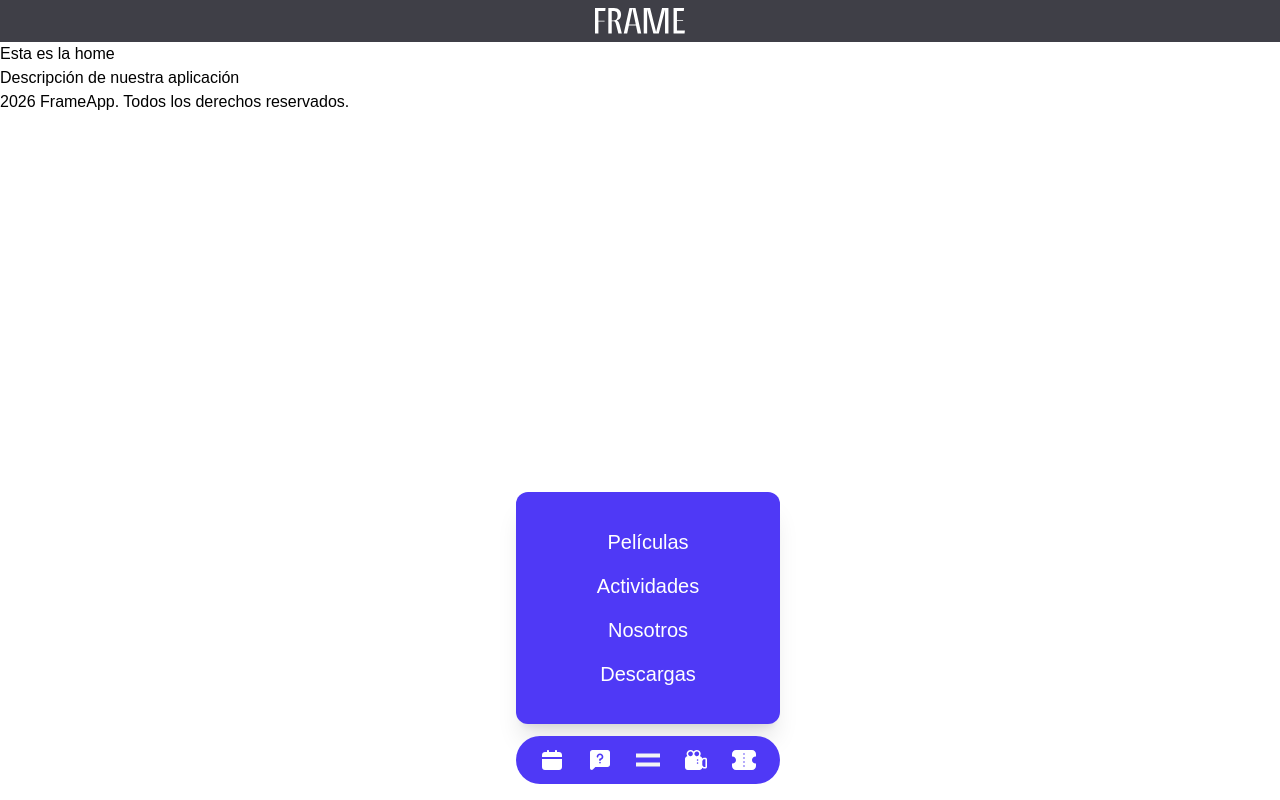
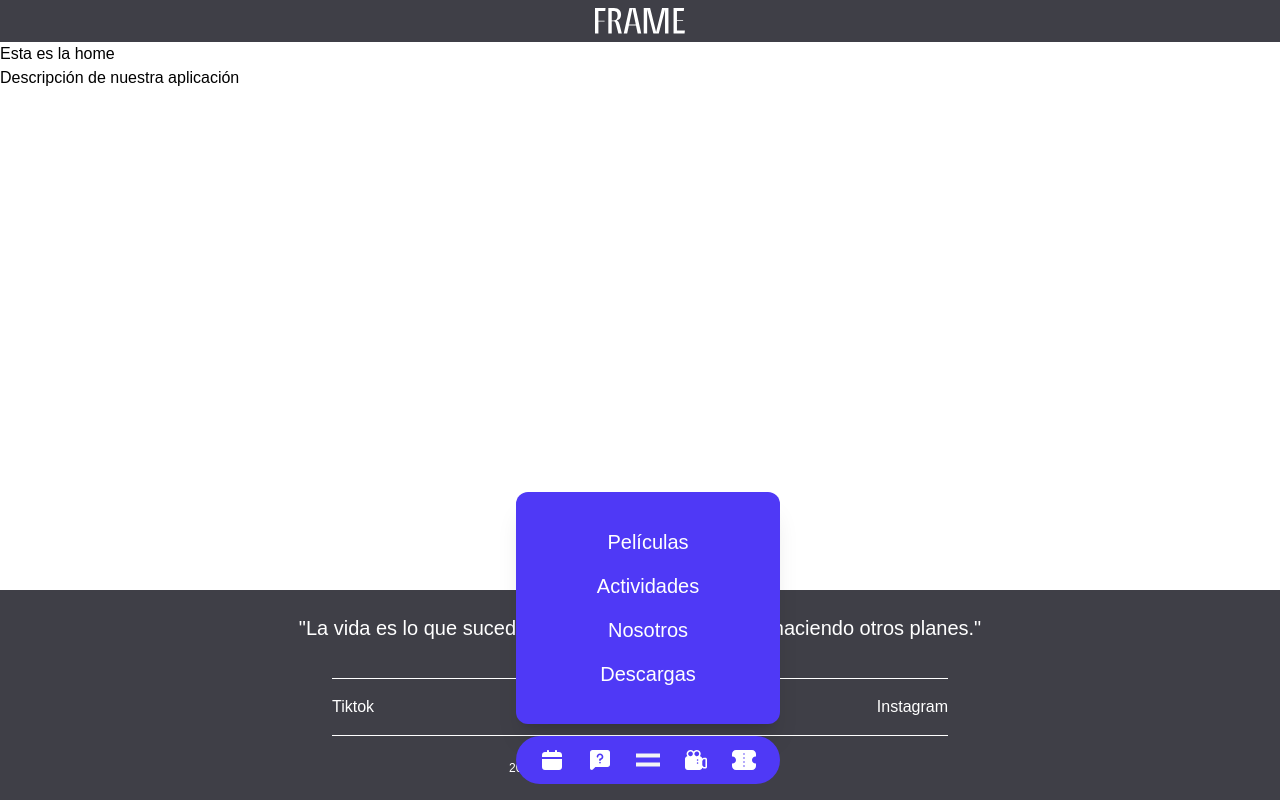
Before and after one commit to monixvision/app-frame, a React (Vite) app: page / in a window 1280 px wide. Built offline with nearby package versions, Linux system fonts and the light colour scheme.

Commit message:
hemos creado el footer, añadido la cita y añadido los enlaces externos a las redes sociales, además de añadido los estilos y cosas basic del index

```diff
--- a/index.html
+++ b/index.html
@@ -7,7 +7,9 @@
     <title>app-frame</title>
   </head>
   <body>
-    <div id="root"></div>
+    <div id="root">
+      <!-- la aplicación se carga aquí -->
+    </div>
     <script type="module" src="/src/main.jsx"></script>
   </body>
 </html>
--- a/src/components/Footer.jsx
+++ b/src/components/Footer.jsx
@@ -1,8 +1,19 @@
 const Footer = () => (
 
-    <footer>
-      <p> 2026 FrameApp. Todos los derechos reservados.</p>
-    </footer>
- );
+  <footer className="bg-zinc-700 text-white text-center p-6 mt-8">
+    <blockquote className="mb-2 text-xl">
+      <p>"La vida es lo que sucede mientras tú estás ocupado haciendo otros planes."</p>
+      {/* cambiar las comillas por las otras rollo triangulos << >> */}
+      <cite className="not-italic">John Lennon</cite>
+      {/* esta es la etiqueta del autor de la cita */}
+    </blockquote>
+    <ul className="flex justify-between gap-6 mb-6 border-y py-4 w-1/2 mx-auto">
+      <li><a href="#" rel="noopener noreferrer" target="_blank">Tiktok</a></li>
+      <li><a href="#" rel="noopener noreferrer" target="_blank">X</a></li>
+      <li><a href="#" rel="noopener noreferrer" target="_blank">Instagram</a></li>
+    </ul>
+    <p className="text-xs"> 2026 FrameApp. Todos los derechos reservados.</p>
+  </footer>
+);
 
 export default Footer;
--- a/src/index.css
+++ b/src/index.css
@@ -5,3 +5,13 @@
 body {
   font-family: 'Lexend Deca', sans-serif;
 }
+
+#root {
+  min-height: 100dvh;
+  display: flex;
+  flex-direction: column;
+} /* donde se carga la aplicación que sea flex todo */
+
+main {
+  flex: 1;
+}
```
